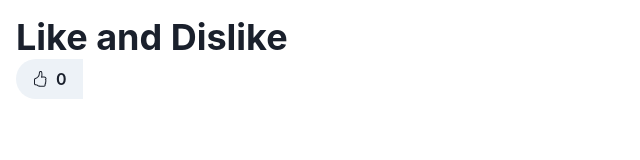
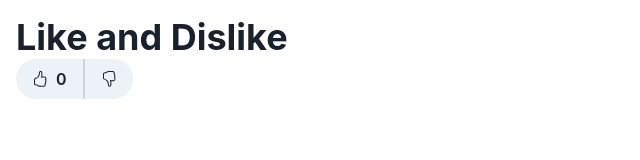
Before and after one commit to chrisvasqm/react-like-dislike, a React (Vite) app: page / in a window 1280 px wide. Shown: the top 160 px of the page, without its empty margins (0-640 px from the left). Built offline with nearby package versions, Linux system fonts and the light colour scheme.

Commit message:
Add widget

```diff
--- a/src/App.tsx
+++ b/src/App.tsx
@@ -1,6 +1,6 @@
 import { Box, Heading } from "@chakra-ui/react";
-import Like from "./components/Like";
 import { useState } from "react";
+import LikeWidget from "./components/LikeWidget";
 
 function App() {
   const [isLiked, setIsLiked] = useState(false);
@@ -19,7 +19,7 @@ function App() {
   return (
     <Box padding={4}>
       <Heading>Like and Dislike</Heading>
-      <Like isLiked={isLiked} count={count} onClick={handleLike} />
+      <LikeWidget isLiked={isLiked} count={count} onClick={handleLike} />
     </Box>
   )
 }
--- /dev/null
+++ b/src/components/Dislike.tsx
@@ -0,0 +1,28 @@
+import { Button } from "@chakra-ui/react";
+import { BsHandThumbsDown, BsHandThumbsDownFill, BsHandThumbsUp, BsHandThumbsUpFill } from "react-icons/bs";
+
+interface Props {
+    isLiked: boolean;
+    count: number;
+    onClick: () => void;
+}
+
+function Dislike({ isLiked, count, onClick }: Props) {
+    return (
+        <Button
+            padding={4}
+            borderLeftWidth={2}
+            borderColor={'gray.300'}
+            borderTopLeftRadius={'0px'}
+            borderBottomLeftRadius={'0px'}
+            borderTopRightRadius={'20px'}
+            borderBottomRightRadius={'20px'}
+            onClick={onClick}>
+
+            {isLiked ? <BsHandThumbsDownFill /> : <BsHandThumbsDown />}
+
+        </Button>
+    )
+}
+
+export default Dislike;
--- a/src/components/Like.tsx
+++ b/src/components/Like.tsx
@@ -10,6 +10,7 @@ interface Props {
 function Like({ isLiked, count, onClick }: Props) {
     return (
         <Button
+            padding={4}
             borderTopLeftRadius={'20px'}
             borderBottomLeftRadius={'20px'}
             borderTopRightRadius={'0px'}
--- /dev/null
+++ b/src/components/LikeWidget.tsx
@@ -0,0 +1,19 @@
+import Like from './Like';
+import Dislike from './Dislike';
+
+interface Props {
+    isLiked: boolean;
+    count: number;
+    onClick: () => void;
+}
+
+function LikeWidget({ isLiked, count, onClick }: Props) {
+    return (
+        <>
+            <Like isLiked={isLiked} count={count} onClick={onClick} />
+            <Dislike isLiked={isLiked} count={count} onClick={onClick} />
+        </>
+    )
+}
+
+export default LikeWidget;
```
